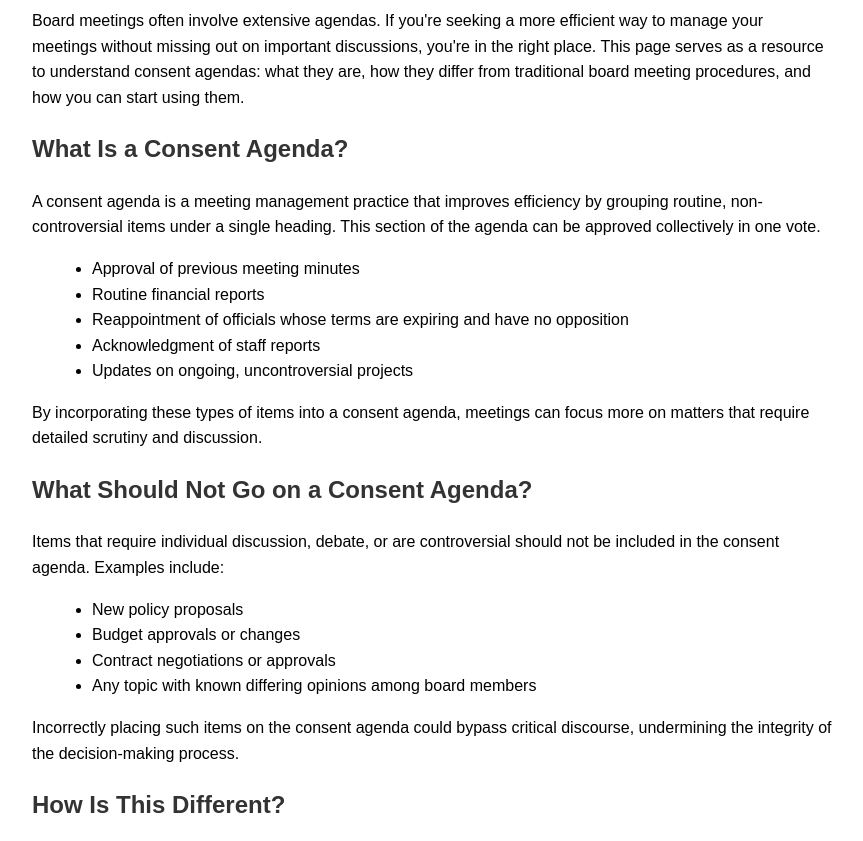
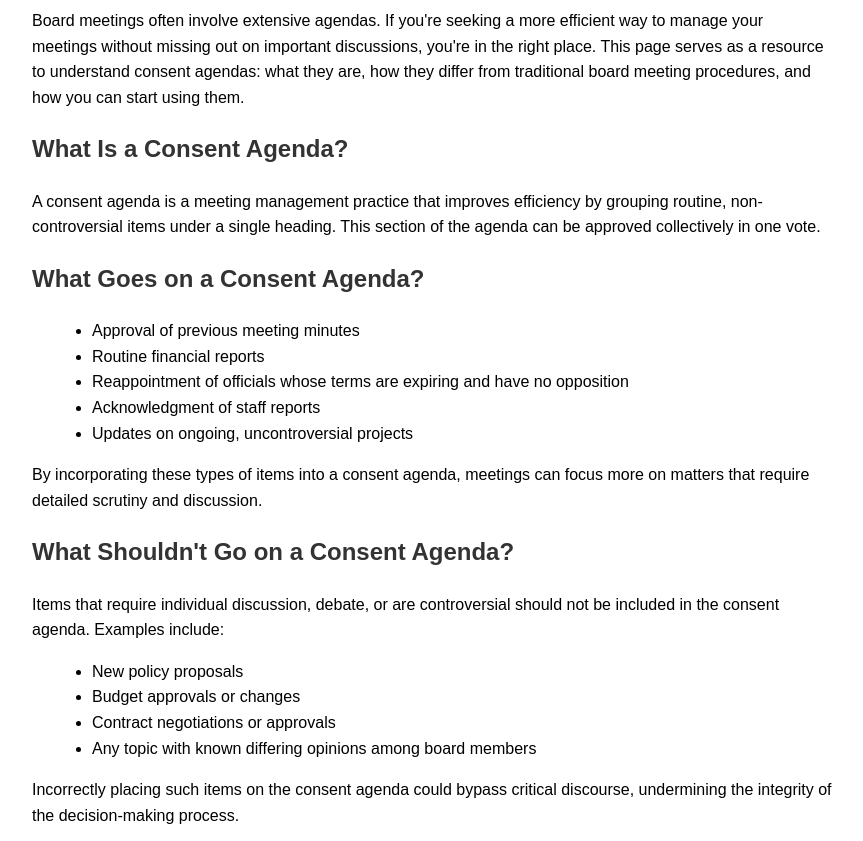
Before and after one commit to jonchurch/consent-agenda, a website: page index.html in a window 1280 px wide. Shown: the part 106-947 px from the top of the page, without its empty margins (208-1071 px from the left). Drawn offline with Linux system fonts and the light colour scheme.

Commit message:
update the what goes what doesn't go sections

```diff
--- a/index.html
+++ b/index.html
@@ -49,6 +49,10 @@
   <section id="what-is-consent-agenda">
     <h2>What Is a Consent Agenda?</h2>
     <p>A consent agenda is a meeting management practice that improves efficiency by grouping routine, non-controversial items under a single heading. This section of the agenda can be approved collectively in one vote.</p>
+
+  </section>
+  <section id="what-goes-on-a-consent-agenda">
+    <h2>What Goes on a Consent Agenda?</h2>
     <ul>
       <li>Approval of previous meeting minutes</li>
       <li>Routine financial reports</li>
@@ -61,7 +65,7 @@
   </section>
 
   <section id="not-for-consent-agenda">
-    <h2>What Should Not Go on a Consent Agenda?</h2>
+    <h2>What Shouldn't Go on a Consent Agenda?</h2>
     <p>Items that require individual discussion, debate, or are controversial should not be included in the consent agenda. Examples include:</p>
     <ul>
       <li>New policy proposals</li>
@@ -73,7 +77,7 @@
   </section>
 
   <section id="how-is-this-different">
-    <h2>How Is This Different?</h2>
+    <h2>How Is This Different From What I'm Doing Already?</h2>
     <p>In a traditional board meeting, each agenda item—no matter how trivial or routine—is discussed and voted upon individually. Consent agendas streamline this by consolidating these routine items, freeing up time for topics that truly require in-depth discussion.</p>
     <!-- [Table: Side-by-side comparison of a meeting with and without a consent agenda] -->
   </section>
```
